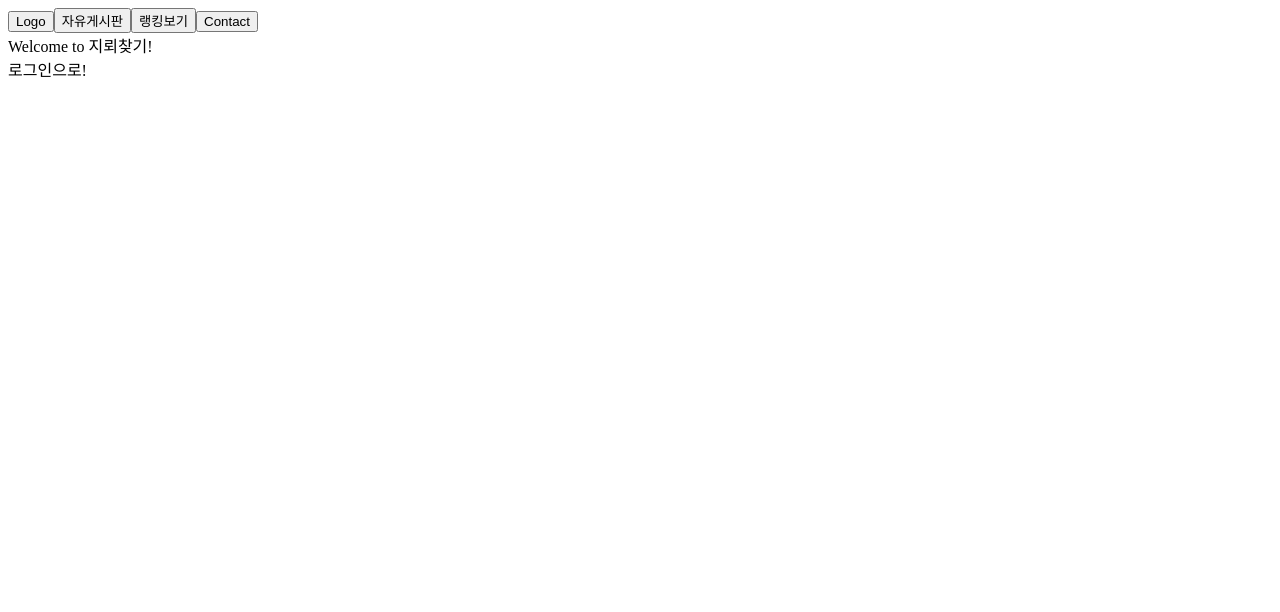
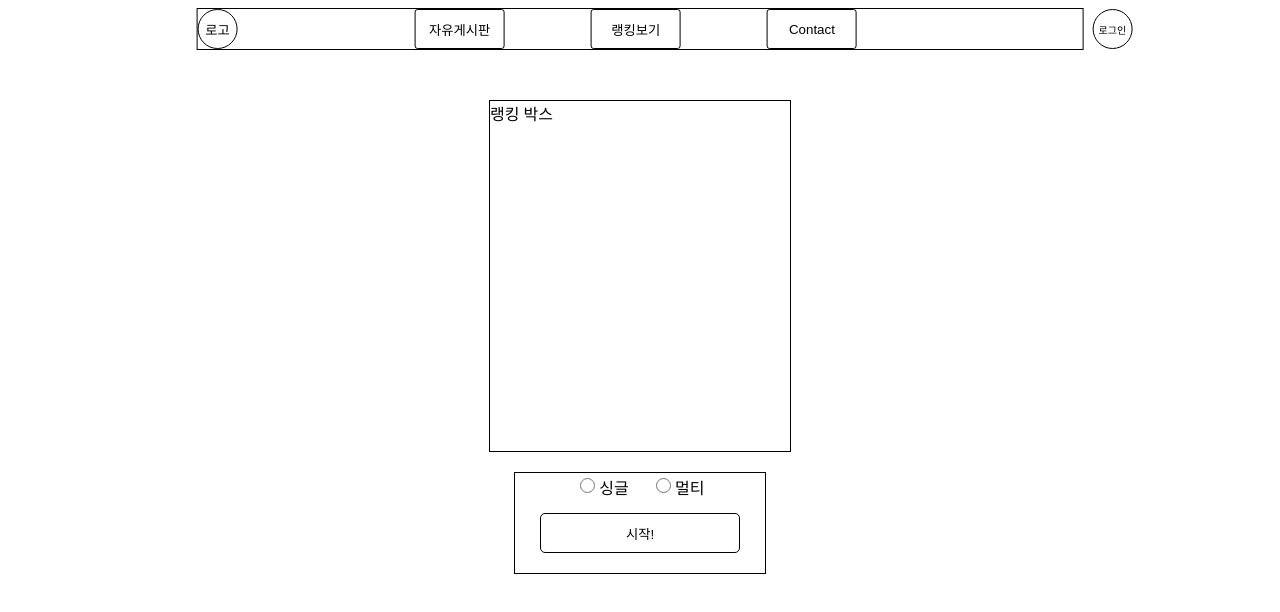
Before and after one commit to wooseokc/zb-Team-FE, a Next.js app: page / in a window 1280 px wide. Shown: the top 612 px of the page. Built offline with nearby package versions, Linux system fonts and the light colour scheme.

Commit message:
0810 랜딩페이지 개요
랜딩페이지 개요 완성

```diff
--- /dev/null
+++ b/components/index/RankBox.tsx
@@ -0,0 +1,25 @@
+import React from "react";
+import styled from "styled-components";
+
+export default function RankBox () {
+
+  return (
+    <>
+      <Box>
+        랭킹 박스
+      </Box>
+    </>
+
+  )
+}
+
+const Box = styled.section`
+  width : 300px;
+  height : 350px;
+  border : 1px solid;
+
+  position: relative;
+  top: 50px;
+  left : 50%;
+  transform: translateX(-50%);
+`
--- /dev/null
+++ b/components/index/StartBox.tsx
@@ -0,0 +1,70 @@
+import React from "react";
+import styled from "styled-components";
+
+export default function Start () {
+
+  return (
+    <StartSection>
+      <GameModeBox>
+        <Radio type={"radio"} name={'gamemode'} id={'single'}/>
+        <Label htmlFor="single">싱글</Label>
+        <Radio type={"radio"} name={'gamemode'} id={'multi'}/>
+        <Label htmlFor="multi">멀티</Label>
+      </GameModeBox>
+      <StartButton>시작!</StartButton>
+    </StartSection>
+
+  )
+}
+
+const StartSection = styled.section`
+  width : 250px;
+  height : 100px;
+  border : 1px solid;
+
+  position : relative;
+  top : 70px;
+  left : 50%;
+  transform: translateX(-50%);
+`
+
+const GameModeBox = styled.div`
+width : 150px;
+height : 40px;
+position : relative;
+left : 50%;
+transform: translateX(-50%);
+
+display : flex;
+justify-content: space-between;
+`
+
+const Radio = styled.input`
+  width : 15px;
+  height : 15px;
+
+  position : relative;
+  left : 10px;
+  top : 2px;
+`
+
+const Label = styled.label`
+  width : 50px;
+
+  position : relative;
+  left : 10px;
+  top : 2px;
+`
+
+const StartButton = styled.button`
+  background: inherit ; border:none; box-shadow:none; border-radius:0; padding:0; overflow:visible; cursor:pointer;
+
+  width : 200px;
+  height : 40px;
+  border : 1px solid;
+  border-radius: 5px;
+
+  position : relative;
+  left : 50%;
+  transform: translateX(-50%);
+`
--- a/components/navbar.tsx
+++ b/components/navbar.tsx
@@ -1,21 +1,80 @@
 import Link from 'next/link'
 import React from 'react'
+import styled from 'styled-components'
 
 export default function Navbar() {
   return (
-    <nav>
+    <NavBox>
       <Link href="/">
-        <button>Logo</button>
+        <NavButton char='logo'>로고</NavButton>
       </Link>
-      <Link href="/board/list">
-        <button>자유게시판</button>
+      <NavListBox>
+        <Link href="/board/list">
+          <NavButton>자유게시판</NavButton>
+        </Link>
+        <Link href="/board/rank">
+          <NavButton>랭킹보기</NavButton>
+        </Link>
+        <Link href="/info/mypage">
+          <NavButton>Contact</NavButton>
+        </Link>
+      </NavListBox>
+      <Link href="/info/login">
+        <LoginButton>로그인</LoginButton>
       </Link>
-      <Link href="/board/rank">
-        <button>랭킹보기</button>
-      </Link>
-      <Link href="/info/mypage">
-        <button>Contact</button>
-      </Link>
-    </nav>
+    </NavBox>
   )
 }
+
+const NavBox = styled.nav`
+  width : 70%;
+  height : 40px;
+  border : 1px solid;
+
+  position : relative;
+  left : 50%;
+  transform: translateX(-50%);
+
+
+  display : flex;
+`
+
+const NavListBox = styled.div`
+  width : 50%;
+  height : 40px;
+
+  position : relative;
+  left : 20%;
+
+  display : flex;
+  justify-content: space-between;
+
+`
+
+const NavButton = styled.button<{char? : string}>`
+  background: inherit ; border:none; box-shadow:none; border-radius:0; padding:0; overflow:visible; cursor:pointer;
+
+  width : 90px;
+  border : 1px solid;
+  border-radius: 3px;
+  display : block;
+
+  ${props => props.char === 'logo' && {width : 40, borderRadius : 100}}
+`
+
+const LoginButton = styled.button`
+  background: inherit ; border:none; box-shadow:none; border-radius:0; padding:0; overflow:visible; cursor:pointer;
+
+  width : 40px;
+  height : 40px;
+
+  border : 1px solid;
+  border-radius: 100%;
+
+  font-size : 10px;
+
+  display : block;
+
+  position : absolute;
+  right : -50px;
+`
--- a/package.json
+++ b/package.json
@@ -46,5 +46,8 @@
       "last 1 firefox version",
       "last 1 safari version"
     ]
+  },
+  "devDependencies": {
+    "babel-plugin-styled-components": "^2.0.7"
   }
 }
--- a/pages/index.tsx
+++ b/pages/index.tsx
@@ -1,22 +1,17 @@
 import React from "react";
 import Link from "next/link";
-import styled from "styled-components";
 import Layout from "../components/layout";
 import Navbar from "../components/navbar";
+import RankBox from "../components/index/RankBox";
+import Start from "../components/index/StartBox";
 
 export default function Home () {
 
   return (
-    <div>
-      <div>
-      Welcome to 지뢰찾기!
-      </div>
-      <Link href="/info/login">
-        <div>
-        로그인으로!
-        </div>
-      </Link>
-    </div>
+    <>
+      <RankBox/>
+      <Start/>
+    </>
   )
 }
 
```
Also changed, not shown: .babelrc (added), 2 other files (tests, documents, lock files or other folders).
